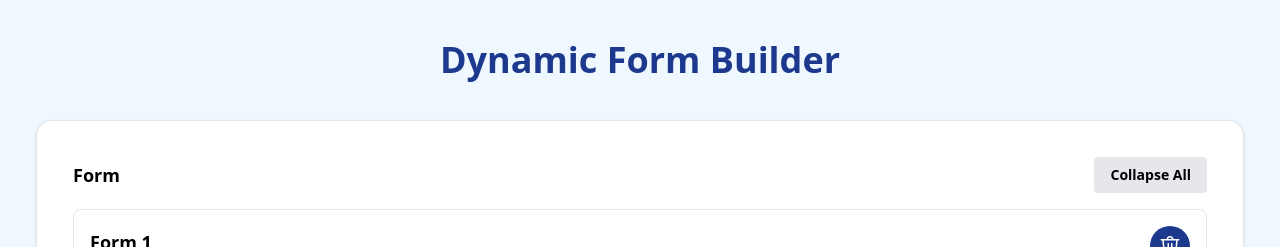
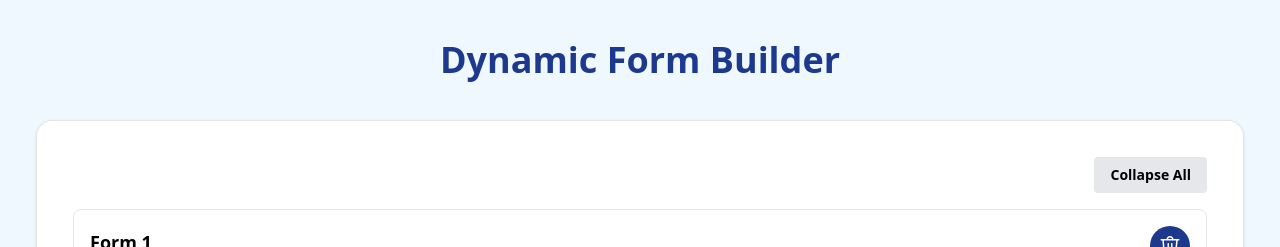
Before and after one commit to Ayush1323/dynamicForm, a React (Vite) app: page / in a window 1280 px wide. Shown: the top 247 px of the page. Built offline with nearby package versions, Linux system fonts and the light colour scheme.

Commit message:
done some changes

```diff
--- a/src/App.jsx
+++ b/src/App.jsx
@@ -170,11 +170,11 @@
               className="mt-10 p-9 bg-white shadow border border-black/10 rounded-2xl m-9 flex flex-col"
             >
               <div
-                className={`flex justify-between items-center ${
+                className={`flex justify-end items-center ${
                   isCollapsed ? "" : "mb-4"
                 }`}
               >
-                <h2 className="text-lg font-semibold">Form</h2>
+                {/* <h2 className="text-lg font-semibold">Form {index + 1}</h2> */}
                 <Button
                   type="button"
                   onClick={() => toggleCollapse(form.id)}
```
